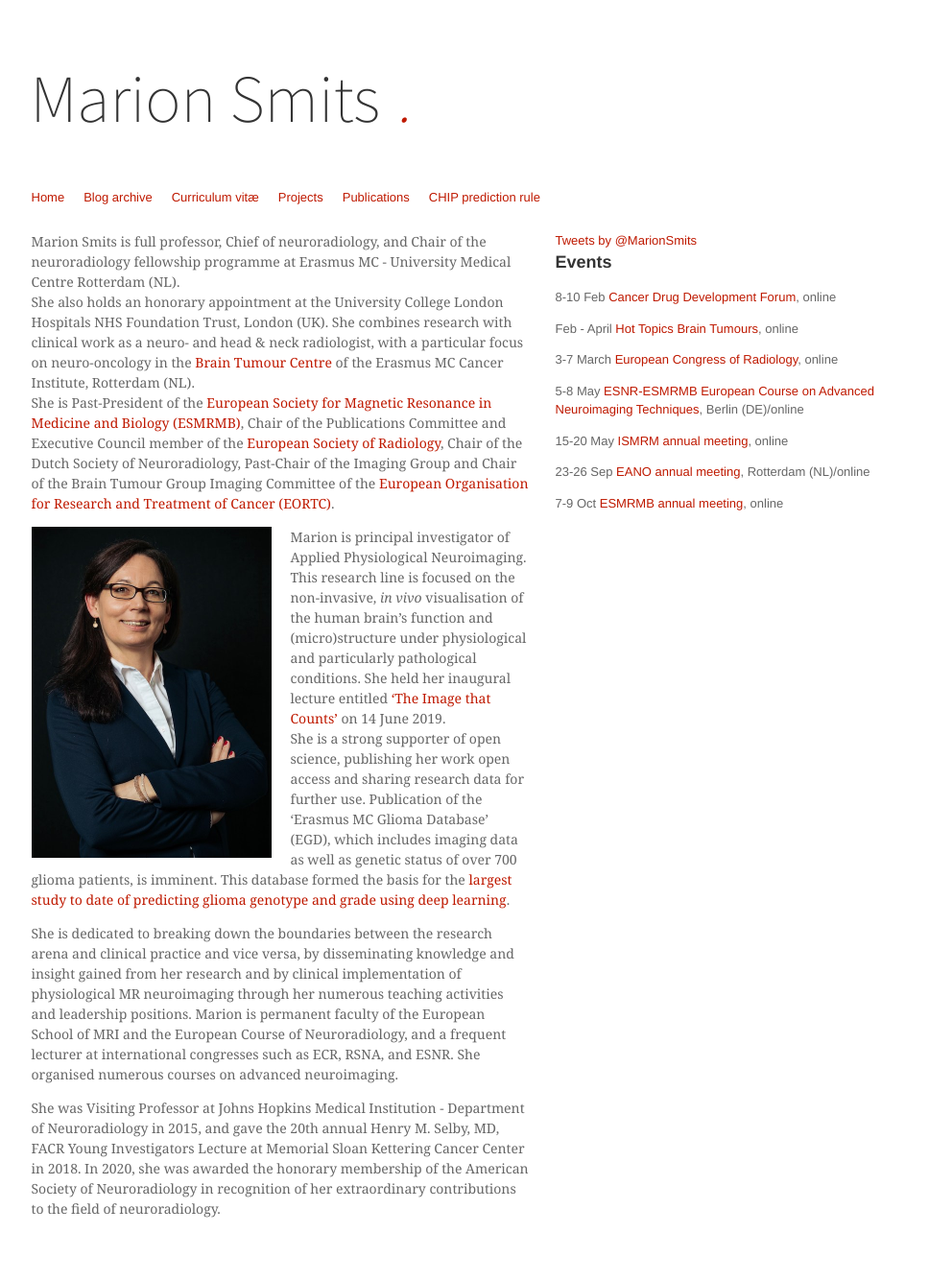
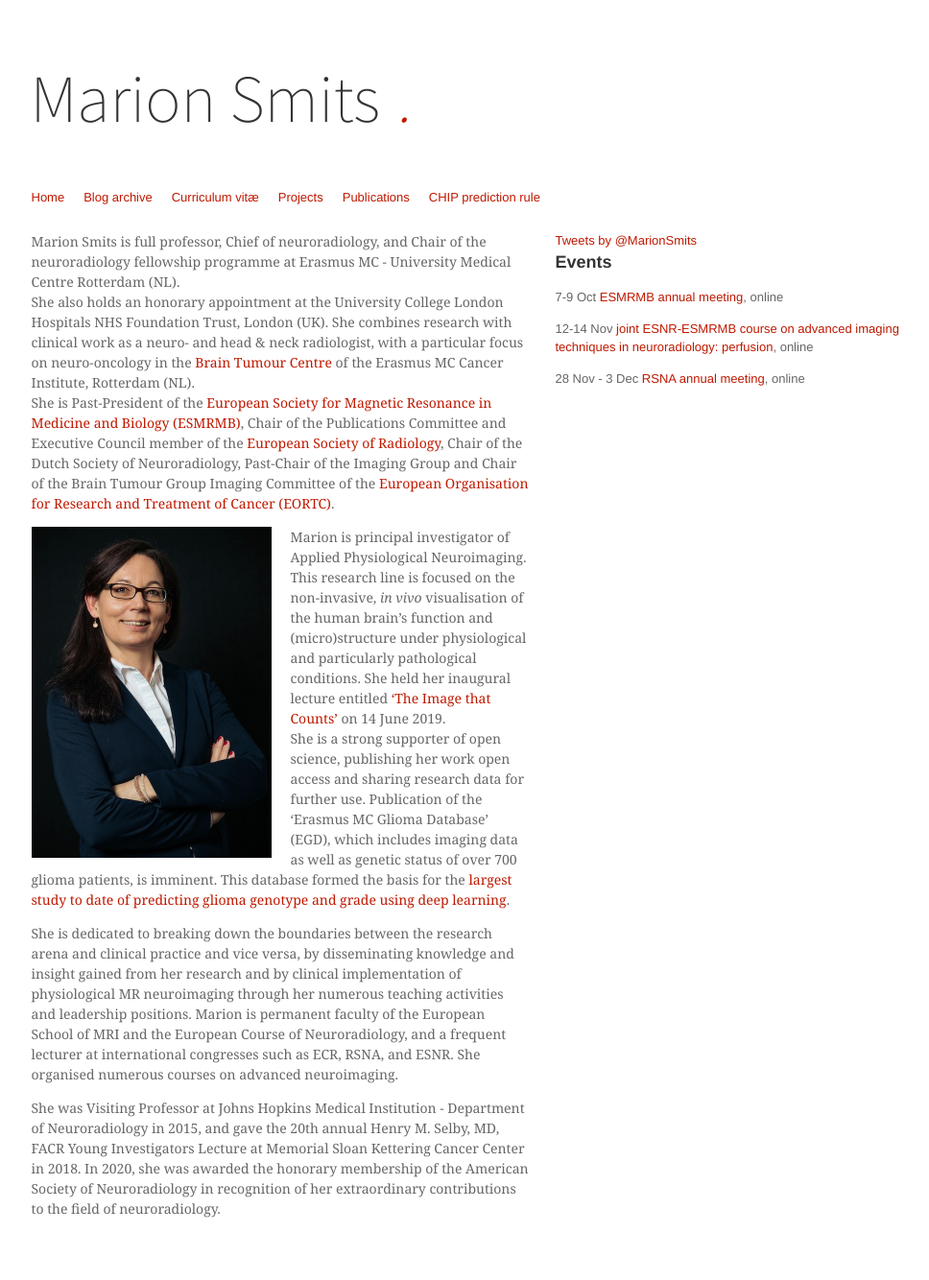
Before and after one commit to marionsmits/marionsmits.github.io, a Jekyll site: the page built from index.md, in a window 1280 px wide. Shown: the whole page at 96% size, without its empty margins (120-1088 px from the left). Built offline with Jekyll 4.4.1, drawn with Linux system fonts in a browser that asks for light colours; comment, search, counter and statistics services are not loaded.

Commit message:
Update events.md

```diff
--- a/_includes/events.md
+++ b/_includes/events.md
@@ -1,15 +1,7 @@
 ## Events
 
-8-10 Feb [Cancer Drug Development Forum](https://cddf.org), online
+7-9 Oct  [ESMRMB annual meeting](https://www.esmrmb.org), online
 
-Feb - April [Hot Topics Brain Tumours](https://hot-topics.org/program/), online
+12-14 Nov [joint ESNR-ESMRMB course on advanced imaging techniques in neuroradiology: perfusion](https://www.esnr.org/en/european-course-on-advanced-imaging-techniques-in-neuroradiology-1st-cycle-module-1-on-clinical-fm/), online
 
-3-7 March [European Congress of Radiology](https://www.myesr.org/congress/congress), online
-
-5-8 May [ESNR-ESMRMB European Course on Advanced Neuroimaging Techniques](https://www.esmrmb.org/school-of-mri/), Berlin (DE)/online
-
-15-20 May [ISMRM annual meeting](https://www.ismrm.org/21m/), online
-
-23-26 Sep [EANO annual meeting](https://www.eano.eu/eano2021/), Rotterdam (NL)/online
-
-7-9 Oct  [ESMRMB annual meeting](https://www.esmrmb.org), online
+28 Nov - 3 Dec  [RSNA annual meeting](https://www.rsna.org/annual-meeting/program), online
```
